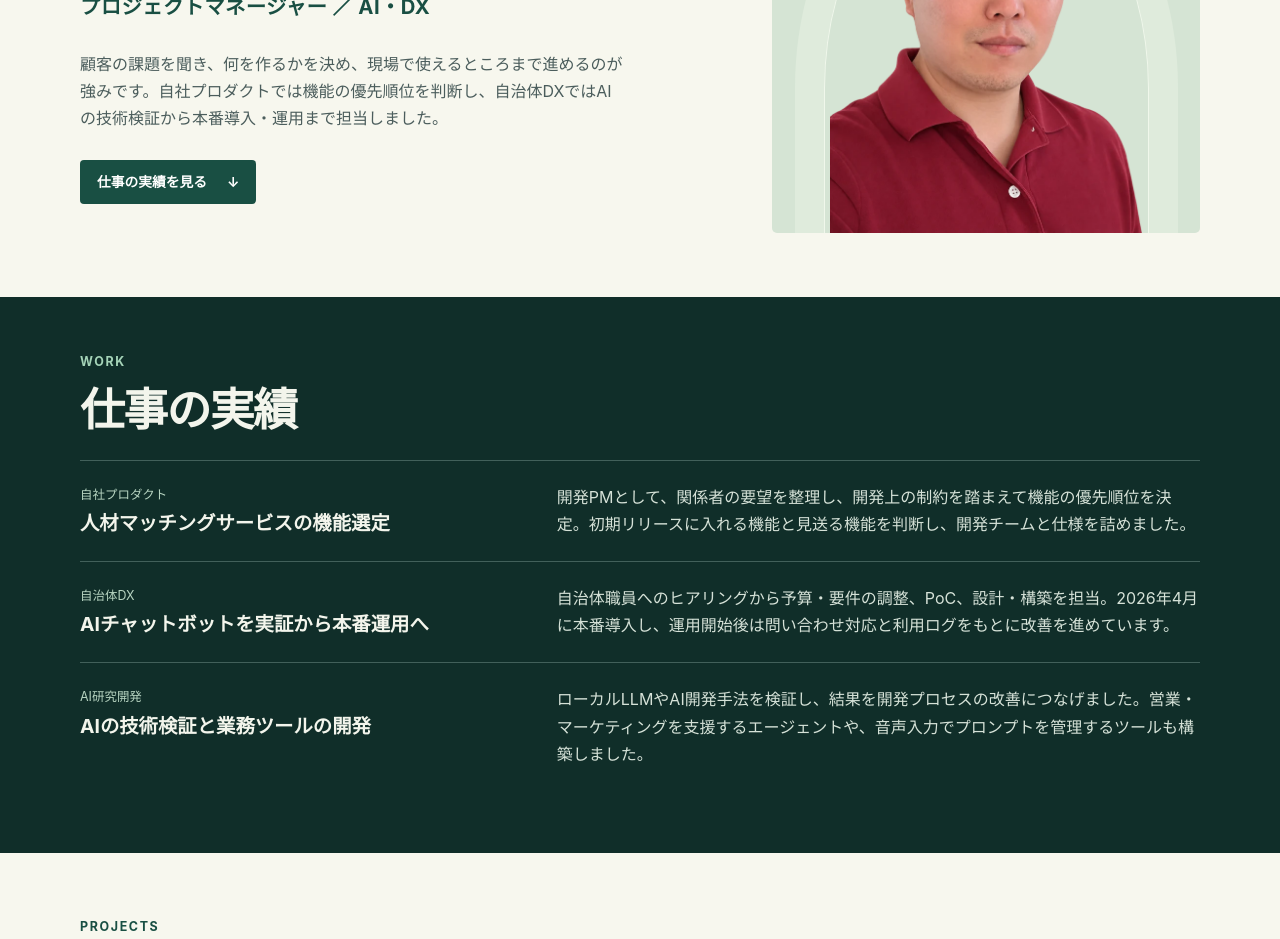
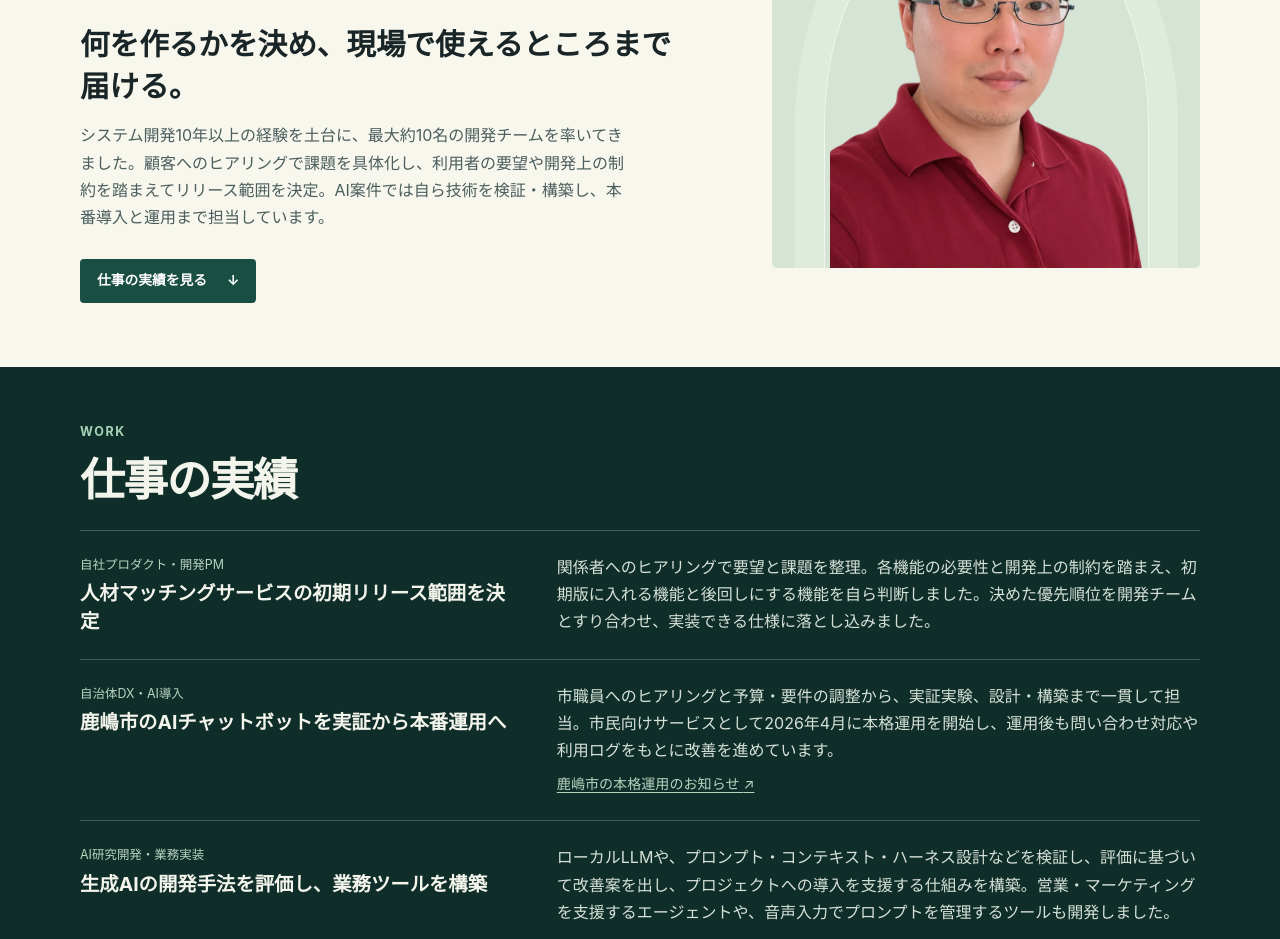
Before and after one commit to masatea/masatea.github.io, a plain HTML site: page portfolio/index.html in a window 1280 px wide. Shown: the part 328-1267 px from the top of the page. Drawn offline with Linux system fonts and the light colour scheme.

Commit message:
Clarify portfolio positioning and project ownership

```diff
--- a/portfolio/index.html
+++ b/portfolio/index.html
@@ -3,7 +3,7 @@
 <head>
 <meta charset="utf-8">
 <meta name="viewport" content="width=device-width,initial-scale=1">
-<meta name="description" content="古川昌幸のポートフォリオ。顧客課題の整理、プロダクトの優先順位付け、AIの技術検証から本番導入までの実績を紹介します。">
+<meta name="description" content="古川昌幸のポートフォリオ。製品の優先順位を決める開発PM、自治体向けAIの本番導入、生成AIの技術検証と業務実装の実績を紹介します。">
 <title>古川 昌幸｜PM・AI・DX</title>
 <style>
 :root{color-scheme:light;--ink:#192526;--muted:#4b5d5c;--paper:#f7f7ee;--line:#cdd7cb;--accent:#194f43;--dark:#102e29;--mint:#cce4cc;--panel:#e6ecdf}
@@ -24,6 +24,7 @@ nav a:hover{text-decoration:underline}
 h1,h2,h3,p{overflow-wrap:anywhere}
 h1{font-size:clamp(2.8rem,7.8vw,6.6rem);letter-spacing:-.07em;line-height:1.08;margin:0 0 16px;font-weight:800}
 .role{font-size:clamp(.9rem,2vw,1.27rem);font-weight:650;letter-spacing:.02em;color:var(--accent);margin:0 0 26px}
+.value-proposition{font-size:clamp(1.35rem,2.5vw,1.85rem);line-height:1.45;margin:0 0 14px}
 .intro{color:var(--muted);max-width:34em;margin:0 0 28px}
 .button{display:inline-flex;align-items:center;gap:20px;text-decoration:none;padding:10px 17px;background:var(--accent);color:#fff;border-radius:4px;font-size:.86rem;font-weight:650;min-height:44px}
 .button:hover{background:#123a31}
@@ -38,6 +39,7 @@ section{scroll-margin-top:20px}
 .topic{color:#b7d4c1;margin:0 0 4px;font-size:.78rem}
 h3{font-size:1.21rem;line-height:1.45;margin:0}
 .work article>p{margin:0;color:#d6e2d8}
+.work-source{display:inline-block;margin-top:8px;color:#b7d4c1;font-size:.88rem}
 .projects{padding:63px 0}
 .cards{display:grid;grid-template-columns:repeat(3,1fr);gap:16px}
 .cards article{border:1px solid var(--line);padding:23px;background:#fafaf4;border-radius:6px;min-width:0}
@@ -62,21 +64,32 @@ h3{font-size:1.21rem;line-height:1.45;margin:0}
 <header><div class="wrap"><a class="brand" href="#top">古川 昌幸</a><nav aria-label="ページ内ナビゲーション"><a href="#work">仕事の実績</a><a href="#projects">アプリ・書籍</a><a href="#contact">リンク</a></nav></div></header>
 <main>
 <div class="hero wrap">
-<div><p class="kicker" lang="en">MASAYUKI FURUKAWA</p><h1>古川 昌幸</h1><p class="role">プロジェクトマネージャー ／ AI・DX</p><p class="intro">顧客の課題を聞き、何を作るかを決め、現場で使えるところまで進めるのが強みです。自社プロダクトでは機能の優先順位を判断し、自治体DXではAIの技術検証から本番導入・運用まで担当しました。</p><a class="button" href="#work">仕事の実績を見る <span aria-hidden="true">↓</span></a></div>
+<div>
+  <p class="kicker" lang="en">MASAYUKI FURUKAWA</p>
+  <h1>古川 昌幸</h1>
+  <p class="role">プロジェクトマネージャー ／ AI・DX</p>
+  <h2 class="value-proposition">何を作るかを決め、現場で使えるところまで届ける。</h2>
+  <p class="intro">システム開発10年以上の経験を土台に、最大約10名の開発チームを率いてきました。顧客へのヒアリングで課題を具体化し、利用者の要望や開発上の制約を踏まえてリリース範囲を決定。AI案件では自ら技術を検証・構築し、本番導入と運用まで担当しています。</p>
+  <a class="button" href="#work">仕事の実績を見る <span aria-hidden="true">↓</span></a>
+</div>
 <figure class="portrait"><img src="portrait.webp" width="639" height="850" alt="古川昌幸の顔写真"></figure>
 </div>
 <section class="work" id="work"><div class="wrap"><p class="kicker" lang="en">WORK</p><h2>仕事の実績</h2>
 <article>
-  <div><p class="topic">自社プロダクト</p><h3>人材マッチングサービスの機能選定</h3></div>
-  <p>開発PMとして、関係者の要望を整理し、開発上の制約を踏まえて機能の優先順位を決定。初期リリースに入れる機能と見送る機能を判断し、開発チームと仕様を詰めました。</p>
+  <div><p class="topic">自社プロダクト・開発PM</p><h3>人材マッチングサービスの初期リリース範囲を決定</h3></div>
+  <p>関係者へのヒアリングで要望と課題を整理。各機能の必要性と開発上の制約を踏まえ、初期版に入れる機能と後回しにする機能を自ら判断しました。決めた優先順位を開発チームとすり合わせ、実装できる仕様に落とし込みました。</p>
 </article>
 <article>
-  <div><p class="topic">自治体DX</p><h3>AIチャットボットを実証から本番運用へ</h3></div>
-  <p>自治体職員へのヒアリングから予算・要件の調整、PoC、設計・構築を担当。2026年4月に本番導入し、運用開始後は問い合わせ対応と利用ログをもとに改善を進めています。</p>
+  <div><p class="topic">自治体DX・AI導入</p><h3>鹿嶋市のAIチャットボットを実証から本番運用へ</h3></div>
+  <p>市職員へのヒアリングと予算・要件の調整から、実証実験、設計・構築まで一貫して担当。市民向けサービスとして2026年4月に本格運用を開始し、運用後も問い合わせ対応や利用ログをもとに改善を進めています。<br><a class="work-source" href="https://www.city.kashima.ibaraki.jp/soshiki/17/90907.html">鹿嶋市の本格運用のお知らせ <span aria-hidden="true">↗</span></a></p>
 </article>
 <article>
-  <div><p class="topic">AI研究開発</p><h3>AIの技術検証と業務ツールの開発</h3></div>
-  <p>ローカルLLMやAI開発手法を検証し、結果を開発プロセスの改善につなげました。営業・マーケティングを支援するエージェントや、音声入力でプロンプトを管理するツールも構築しました。</p>
+  <div><p class="topic">AI研究開発・業務実装</p><h3>生成AIの開発手法を評価し、業務ツールを構築</h3></div>
+  <p>ローカルLLMや、プロンプト・コンテキスト・ハーネス設計などを検証し、評価に基づいて改善案を出し、プロジェクトへの導入を支援する仕組みを構築。営業・マーケティングを支援するエージェントや、音声入力でプロンプトを管理するツールも開発しました。</p>
+</article>
+<article>
+  <div><p class="topic">AI活用・人材育成</p><h3>非エンジニア向けAI開発講座を企画・実施</h3></div>
+  <p>非エンジニアが生成AIを使って業務課題を整理し、システムを試作するための講座を設計。カリキュラムの構成、教材と演習環境の準備、講師まで担当しました。</p>
 </article>
 </div></section>
 <section class="projects wrap" id="projects"><p class="kicker" lang="en">PROJECTS</p><h2>アプリと書籍</h2><div class="cards">
```
